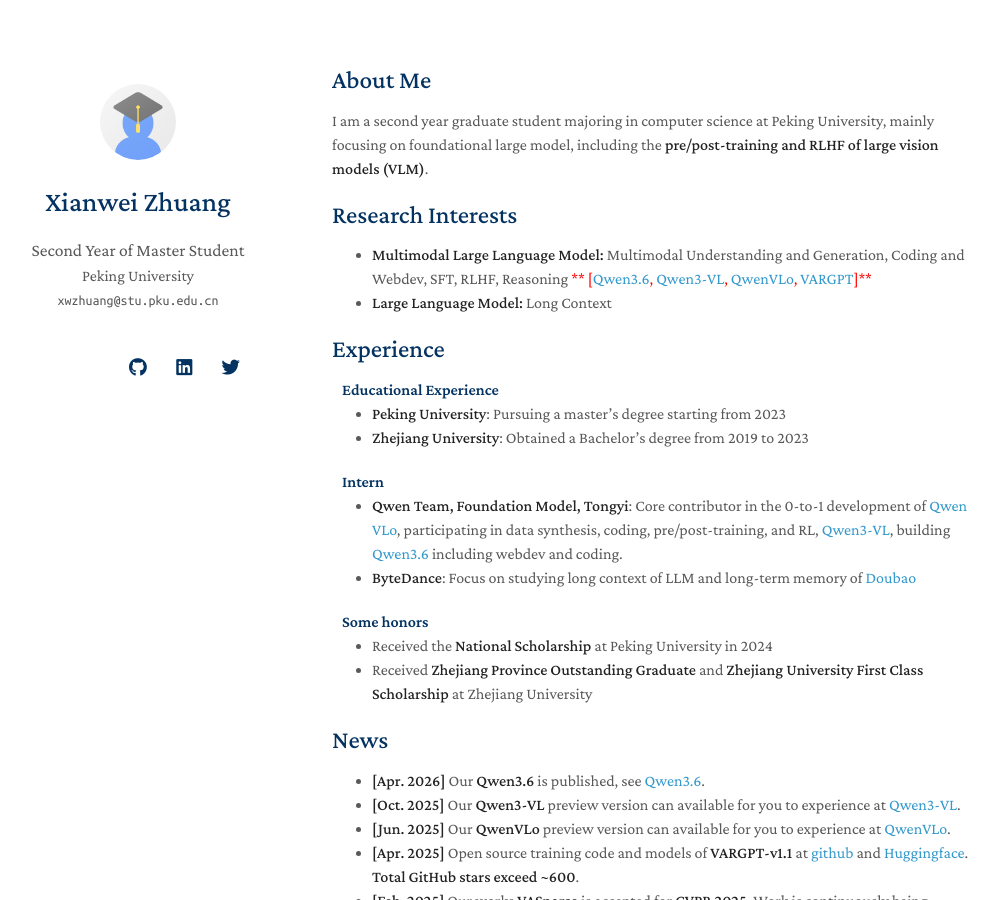
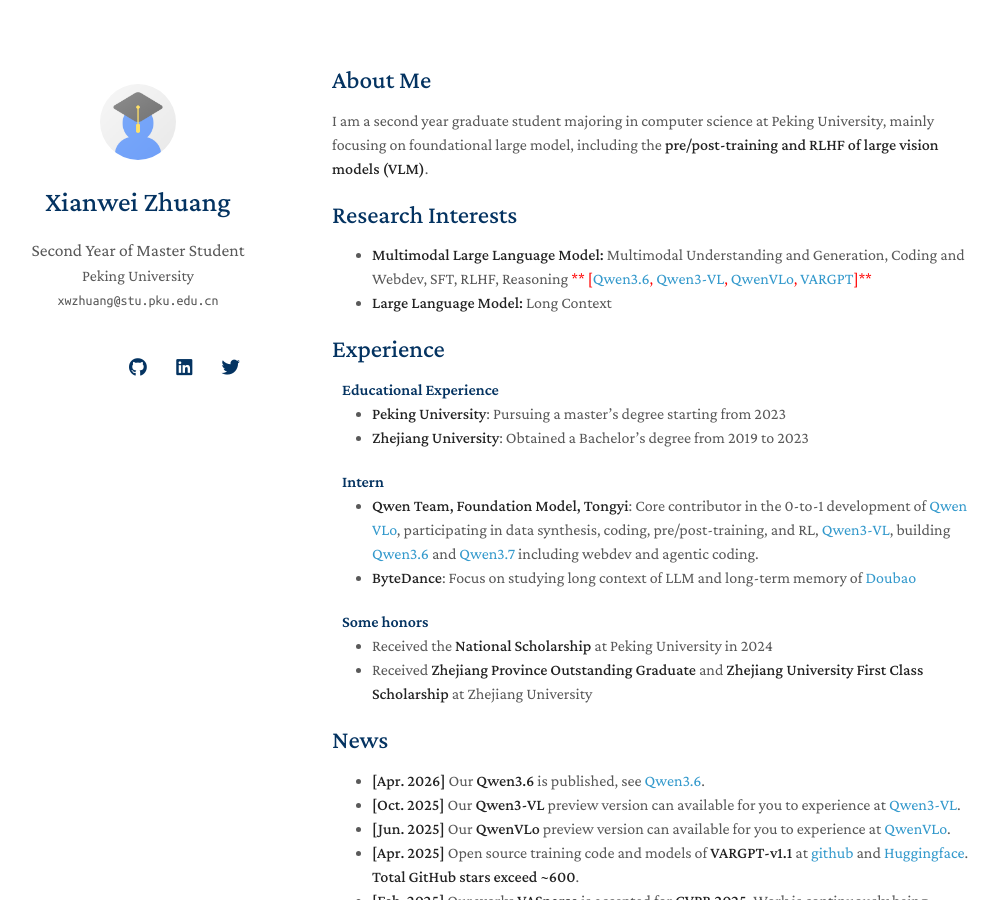
Before and after one commit to mengchuang123/mengchuang123.github.io, a Jekyll site: the page built from index.md, in a window 1280 px wide and 900 px high. Shown: the whole window, without its empty margins (138-1136 px from the left). Built offline with Jekyll 4.4.1, drawn with Linux system fonts in a browser that asks for light colours; nearby versions of some CDN libraries; a style sheet for code colours, icons or effects is not loaded; our own code applies the rules of GitHub Pages for plain Markdown files.

Commit message:
Update services.md

```diff
--- a/_includes/services.md
+++ b/_includes/services.md
@@ -13,7 +13,7 @@
 
 
 
-- **Qwen Team, Foundation Model, Tongyi**:  Core contributor in the 0-to-1 development of [Qwen VLo](https://qwenlm.github.io/blog/qwen-vlo/), participating in data synthesis, coding, pre/post-training, and RL, [Qwen3-VL](https://arxiv.org/pdf/2511.21631), building [Qwen3.6](https://qwen.ai/blog?id=qwen3.6) including webdev and coding.
+- **Qwen Team, Foundation Model, Tongyi**:  Core contributor in the 0-to-1 development of [Qwen VLo](https://qwenlm.github.io/blog/qwen-vlo/), participating in data synthesis, coding, pre/post-training, and RL, [Qwen3-VL](https://arxiv.org/pdf/2511.21631), building [Qwen3.6](https://qwen.ai/blog?id=qwen3.6)  and [Qwen3.7](https://qwen.ai/blog?id=qwen3.7) including webdev and agentic coding.
 - **ByteDance**: Focus on studying long context of LLM and long-term memory of [Doubao](https://www.doubao.com/chat/)
 
 
```
